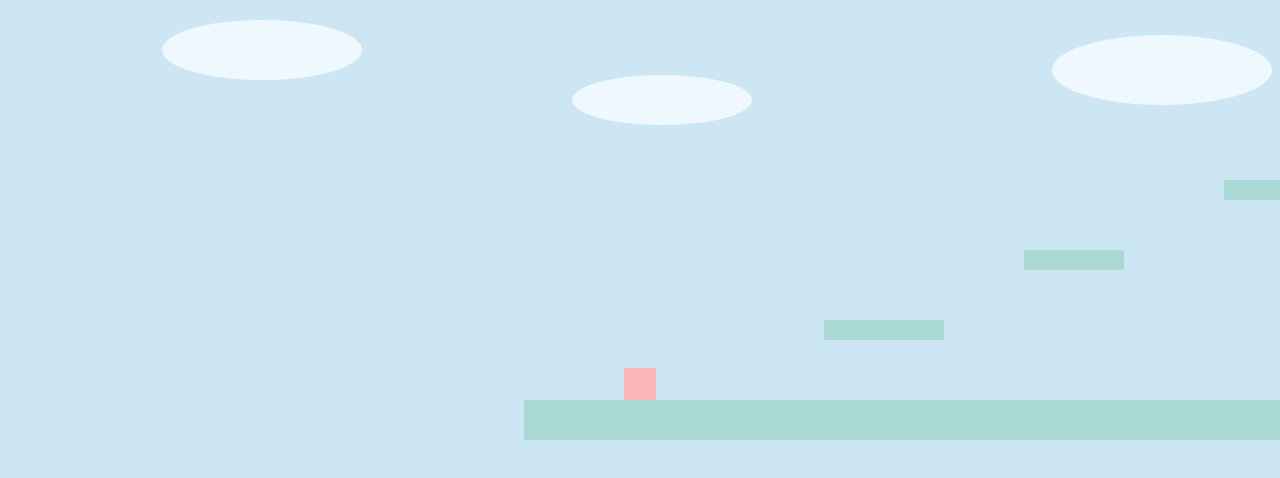
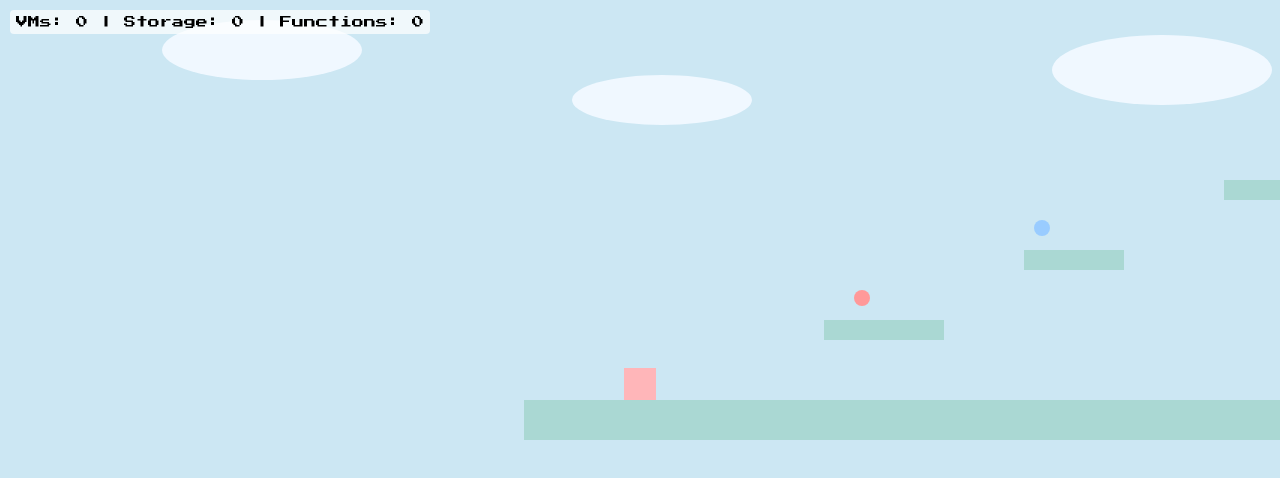
Before and after one commit to tsimiz/cloudVibe, a plain HTML site: page index.html in a window 1280 px wide. Both pictures are taken after a click on the button "Start". Drawn offline with Linux system fonts and the light colour scheme.

Commit message:
Update index.html
Added different Azure resources as collectibles

```diff
--- a/index.html
+++ b/index.html
@@ -4,6 +4,7 @@
   <meta charset="UTF-8">
   <meta name="viewport" content="width=device-width, initial-scale=1.0, user-scalable=no">
   <title>Cloud Island POC</title>
+  <link href="https://fonts.googleapis.com/css2?family=Press+Start+2P&display=swap" rel="stylesheet">
   <style>
     html, body {
       margin: 0;
@@ -31,36 +32,69 @@
       align-items: center;
       background: rgba(0, 0, 0, 0.5);
       color: #fff;
-      font-family: 'Courier New', monospace;
-      font-size: 24px;
+      font-family: 'Press Start 2P', cursive;
+      font-size: 16px;
       text-align: center;
       z-index: 10;
+      opacity: 0;
+      animation: fadeIn 1s forwards;
+    }
+    #overlay.fade-out {
+      animation: fadeOut 0.5s forwards;
     }
     #overlay button {
       margin-top: 20px;
-      font-size: 20px;
+      font-size: 14px;
       padding: 10px 20px;
       background: #fff;
       color: #000;
       border: none;
       border-radius: 4px;
+      cursor: pointer;
+    }
+    #hud {
+      position: absolute;
+      top: 10px;
+      left: 10px;
+      font-family: 'Press Start 2P', cursive;
+      font-size: 12px;
+      color: #000;
+      background: rgba(255,255,255,0.7);
+      padding: 6px;
+      border-radius: 4px;
+      z-index: 5;
+    }
+    @keyframes fadeIn {
+      to { opacity: 1; }
+    }
+    @keyframes fadeOut {
+      to { opacity: 0; }
     }
   </style>
 </head>
 <body>
   <canvas id="gameCanvas"></canvas>
+  <div id="hud">VMs: 0 | Storage: 0 | Functions: 0</div>
   <div id="overlay">
     <div id="message">VIBE CLOUD ISLAND</div>
-    <button onclick="startGame()">Start</button>
+    <button id="overlay-button" onclick="startGame()">Start</button>
   </div>
   <script>
     const canvas = document.getElementById('gameCanvas');
     const ctx = canvas.getContext('2d');
     const overlay = document.getElementById('overlay');
     const message = document.getElementById('message');
+    const overlayButton = document.getElementById('overlay-button');
+    const hud = document.getElementById('hud');
 
     let width, height;
     let gameRunning = false;
+
+    const collected = {
+      vm: 0,
+      storage: 0,
+      function: 0
+    };
 
     function resizeCanvas() {
       width = window.innerWidth;
@@ -104,6 +138,13 @@
       { x: 1600, y: 280, width: 100, height: 20 }
     ];
 
+    const collectibles = [
+      { x: 330, y: 290, collected: false, type: 'vm' },
+      { x: 510, y: 220, collected: false, type: 'storage' },
+      { x: 910, y: 270, collected: false, type: 'function' },
+      { x: 1250, y: 320, collected: false, type: 'vm' }
+    ];
+
     let keys = { left: false, right: false, up: false };
 
     canvas.addEventListener('touchstart', (e) => {
@@ -115,6 +156,10 @@
     canvas.addEventListener('touchend', () => {
       keys = { left: false, right: false, up: false };
     });
+
+    function updateHUD() {
+      hud.innerText = `VMs: ${collected.vm} | Storage: ${collected.storage} | Functions: ${collected.function}`;
+    }
 
     function update() {
       if (keys.left) player.vx = -moveSpeed;
@@ -146,6 +191,18 @@
         }
       }
 
+      for (const c of collectibles) {
+        if (!c.collected &&
+            player.x < c.x + 16 &&
+            player.x + player.width > c.x &&
+            player.y < c.y + 16 &&
+            player.y + player.height > c.y) {
+          c.collected = true;
+          collected[c.type]++;
+          updateHUD();
+        }
+      }
+
       if (player.y > height) {
         endGame();
       }
@@ -156,7 +213,6 @@
     function draw() {
       ctx.clearRect(0, 0, width, height);
 
-      // Parallax clouds (slower scroll than foreground)
       ctx.save();
       ctx.translate(-cameraX * 0.5, 0);
       ctx.fillStyle = '#f0f8ff';
@@ -170,15 +226,22 @@
       ctx.save();
       ctx.translate(-cameraX, 0);
 
-      // Draw platforms
       ctx.fillStyle = '#aad8d3';
       for (const p of platforms) {
         ctx.fillRect(p.x, p.y, p.width, p.height);
       }
 
-      // Draw player
       ctx.fillStyle = '#ffb6b9';
       ctx.fillRect(player.x, player.y, player.width, player.height);
+
+      for (const c of collectibles) {
+        if (!c.collected) {
+          ctx.fillStyle = c.type === 'vm' ? '#ff9999' : c.type === 'storage' ? '#99ccff' : '#ccff99';
+          ctx.beginPath();
+          ctx.arc(c.x + 8, c.y + 8, 8, 0, Math.PI * 2);
+          ctx.fill();
+        }
+      }
 
       ctx.restore();
     }
@@ -191,15 +254,20 @@
     }
 
     function startGame() {
-      overlay.style.display = 'none';
-      gameRunning = true;
-      resetPlayer();
-      gameLoop();
+      overlay.classList.add('fade-out');
+      setTimeout(() => {
+        overlay.style.display = 'none';
+        gameRunning = true;
+        resetPlayer();
+        gameLoop();
+      }, 500);
     }
 
     function endGame() {
       gameRunning = false;
-      message.innerText = 'Game Over';
+      message.innerText = 'GAME OVER';
+      overlayButton.innerText = 'Restart';
+      overlay.classList.remove('fade-out');
       overlay.style.display = 'flex';
     }
 
@@ -208,6 +276,13 @@
       player.y = 100;
       player.vx = 0;
       player.vy = 0;
+      collected.vm = 0;
+      collected.storage = 0;
+      collected.function = 0;
+      updateHUD();
+      for (const c of collectibles) {
+        c.collected = false;
+      }
     }
   </script>
 </body>
```
